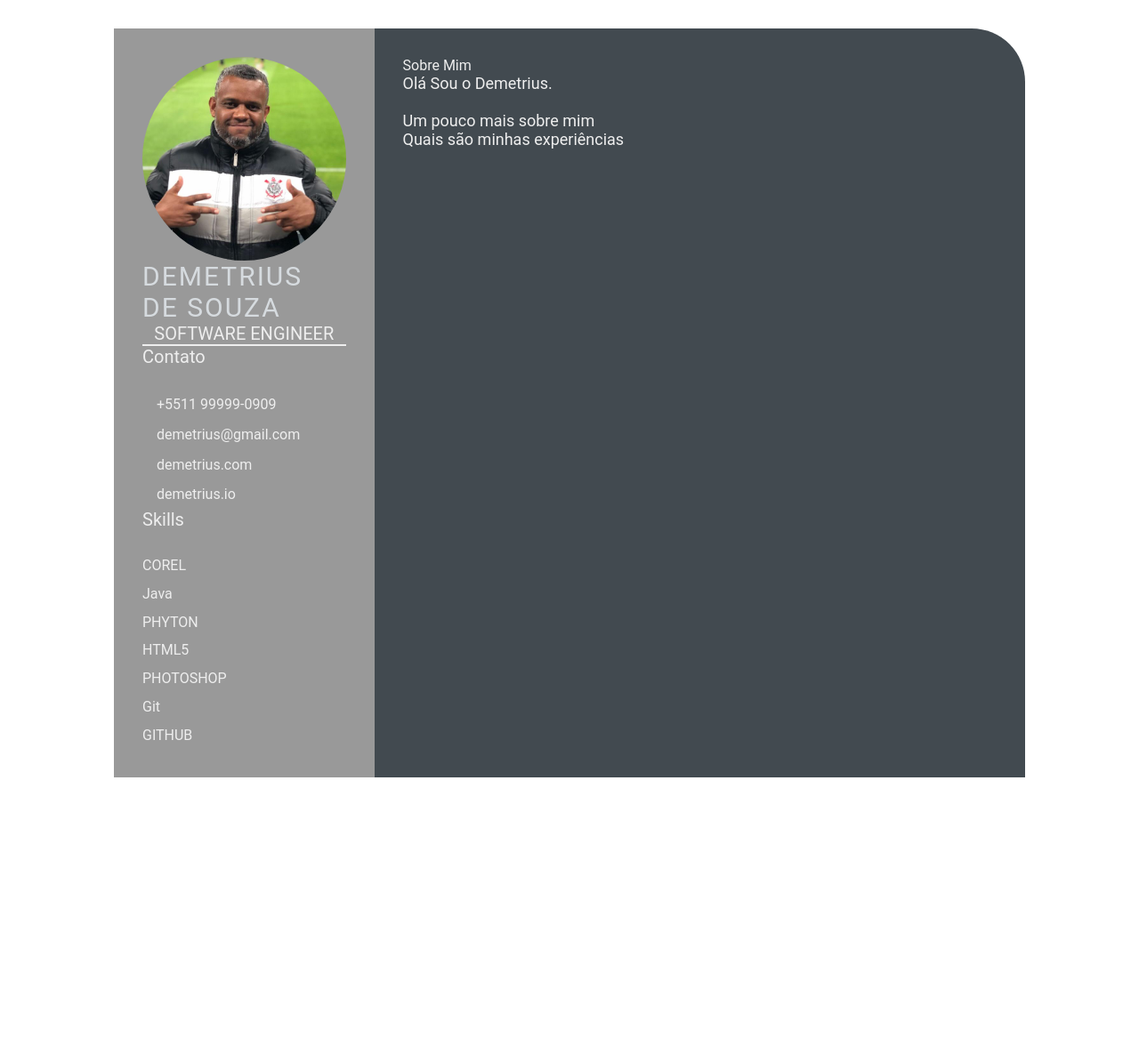
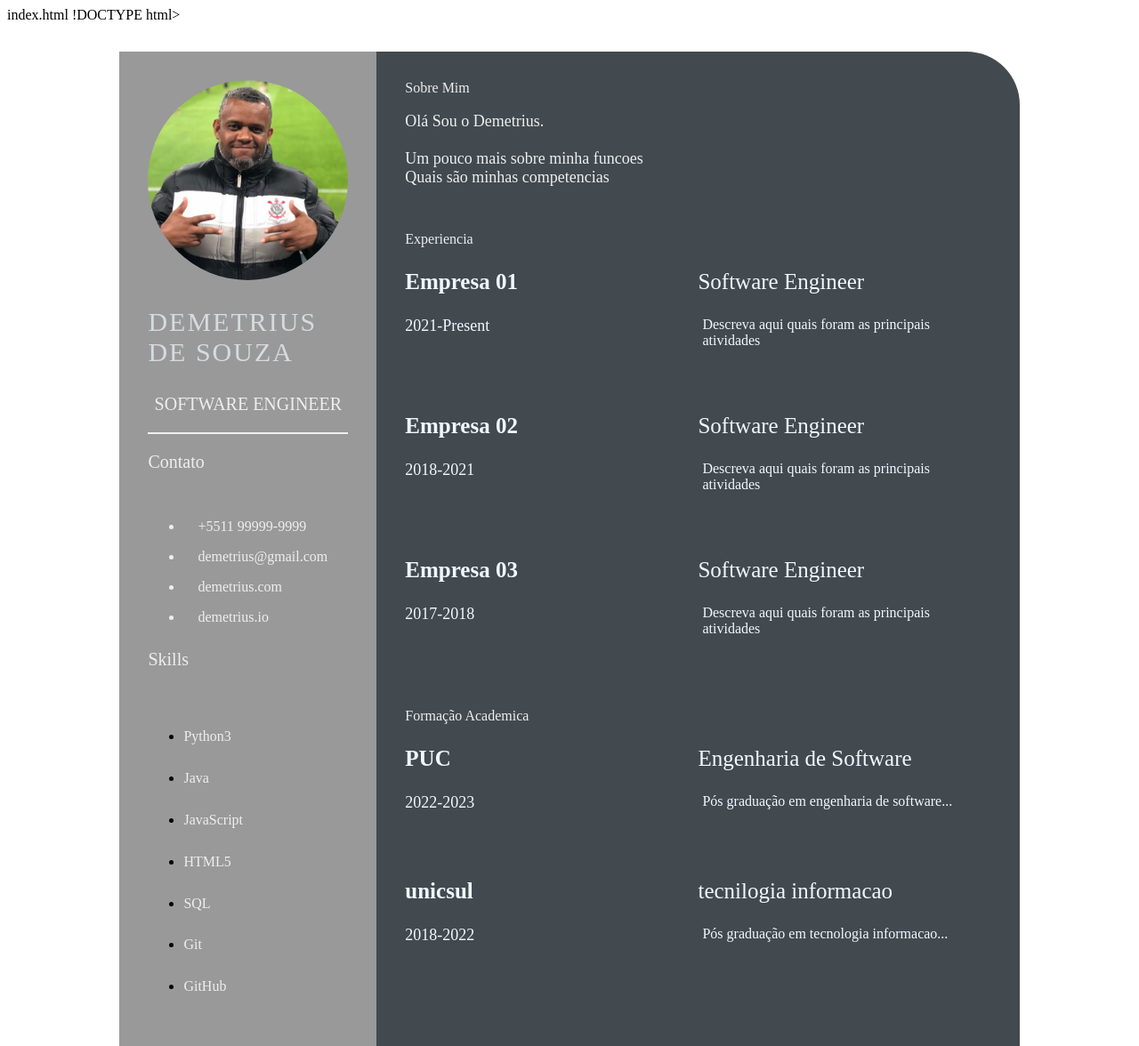
Before and after one commit to demetriusprint/devweekgit.github.io, a plain HTML site: page index.html in a window 1280 px wide. Shown: the whole page at 89% size. Before the commit the page ends 906 px from the top, so only its background shows below. Drawn offline with Linux system fonts and the light colour scheme.

Commit message:
feat-add-school-academy (#5)

```diff
--- a/index.html
+++ b/index.html
@@ -1,12 +1,11 @@
+index.html
+!DOCTYPE html>
 <html lang="en">
 <head>
-    <!-- configurações de compatibilidade de navegadores -->
     <meta charset="UTF-8">
     <meta http-equiv="X-UA-Compatible" content="IE=edge">
     <meta name="viewport" content="width=device-width, initial-scale=1.0">
-    <!-- configurações de compatibilidade de navegadores -->
-
-    <title>Demetrius de Souza CV</title>
+    <title>Daniel Santos CV</title>
 
     <!-- Custom CSS -->
     <link rel="stylesheet" href="style.css">
@@ -23,7 +22,7 @@
                 <div class="contact-info">
                     <p class="left-title">Contato</p>
                     <ul>
-                        <li><i class="fa fa-phone"></i>+5511 99999-0909
+                        <li><i class="fa fa-phone"></i>+5511 99999-9999
                         </li>
                         <li><i class="fa fa-envelope"></i>demetrius@gmail.com
                         </li>
@@ -36,13 +35,13 @@
                 <div class="skills">
                     <p class="left-title">Skills</p>
                     <ul>
-                        <li><p>COREL</p></li>
+                        <li><p>Python3</p></li>
                         <li><p>Java</p></li>
-                        <li><p>PHYTON</p></li>
+                        <li><p>JavaScript</p></li>
                         <li><p>HTML5</p></li>
-                        <li><p>PHOTOSHOP</p></li>
+                        <li><p>SQL</p></li>
                         <li><p>Git</p></li>
-                        <li><p>GITHUB</p></li>
+                        <li><p>GitHub</p></li>
                     </ul>
                 </div>
             </div>
@@ -50,14 +49,87 @@
 
         <section class="right-section">
             <div class="right-section-contents">
+                <!-- sobre mim -->
                 <section class="about gap">
                     <div class="right-title">Sobre Mim</div>
                     <p class="about-me-contents">
                         Olá Sou o Demetrius.<br>
-                        <br> Um pouco mais sobre mim
-                        <br> Quais são minhas experiências
+                        <br> Um pouco mais sobre minha funcoes
+                        <br> Quais são minhas competencias
                     </p>
                 </section>
+                <!-- fim sobre mim -->
+
+                <!-- experiencia -->
+                <section class="experience gap">
+                    <div class="right-title">Experiencia</div>
+                    <div class="experience-contents">
+                        <div class="exp-left">
+                            <p class="exp-company-name">Empresa 01</p>
+                            <p class="exp-time-period">2021-Present</p>
+                        </div>
+                        <div class="exp-right">
+                            <p class="exp-position">Software Engineer</p>
+                            <p class="exp-desc">
+                                Descreva aqui quais foram as principais atividades
+                            </p>
+                        </div>
+                    </div>
+                    <div class="experience-contents">
+                        <div class="exp-left">
+                            <p class="exp-company-name">Empresa 02</p>
+                            <p class="exp-time-period">2018-2021</p>
+                        </div>
+                        <div class="exp-right">
+                            <p class="exp-position">Software Engineer</p>
+                            <p class="exp-desc">
+                                Descreva aqui quais foram as principais atividades
+                            </p>
+                        </div>
+                    </div>
+                    <div class="experience-contents">
+                        <div class="exp-left">
+                            <p class="exp-company-name">Empresa 03</p>
+                            <p class="exp-time-period">2017-2018</p>
+                        </div>
+                        <div class="exp-right">
+                            <p class="exp-position">Software Engineer</p>
+                            <p class="exp-desc">
+                                Descreva aqui quais foram as principais atividades
+                            </p>
+                        </div>
+                    </div>
+                </section>
+                <!-- fim experiencia -->
+                <!-- formação academica-->
+                <section class="education gap">
+                    <div class="right-title">Formação Academica</div>
+                    <div class="education-contents">
+                        <div class="education-left">
+                            <p class="education-school-name">PUC</p>
+                            <p class="educationp-time-period">2022-2023</p>
+                        </div>
+                        <div class="education-right">
+                            <p class="education-subject">Engenharia de Software</p>
+                            <p class="education-desc">
+                                Pós graduação em engenharia de software...
+                            </p>
+                        </div>
+                    </div>
+                    <div class="education-contents">
+                        <div class="education-left">
+                            <p class="education-school-name">unicsul</p>
+                            <p class="educationp-time-period">2018-2022</p>
+                        </div>
+                        <div class="education-right">
+                            <p class="education-subject">tecnilogia informacao</p>
+                            <p class="education-desc">
+                                Pós graduação em tecnologia informacao...
+                            </p>
+                        </div>
+                    </div>
+                </section>
+                <!-- fim formação academica-->
             </div>
         </section>
     </main>
--- a/style.css
+++ b/style.css
@@ -1,3 +1,4 @@
+style.css
 * {
     margin: 0;
     padding: 0;
@@ -101,3 +102,38 @@
     font-size: 18px;
     color: #eeeeee;
 }
+
+.experience-contents,
+.education-contents,
+.awards-contents {
+    display: grid;
+    grid-template-columns: repeat(2, 1fr);
+    padding-bottom: 2rem;
+    color: #F1F8FD;
+}
+
+.exp-company-name,
+.education-school-name,
+.awards-company-name {
+    font-size: 25px;
+    font-weight: bold;
+}
+
+.exp-time-period,
+.educationp-time-period,
+.awards-time-period {
+    font-size: 18px;
+}
+
+.exp-position,
+.education-subject,
+.awards-name {
+    font-size: 25px;
+}
+
+.exp-desc,
+.education-desc,
+.awards-desc {
+    font-size: 16px;
+    padding-left: 5px;
+}
```
